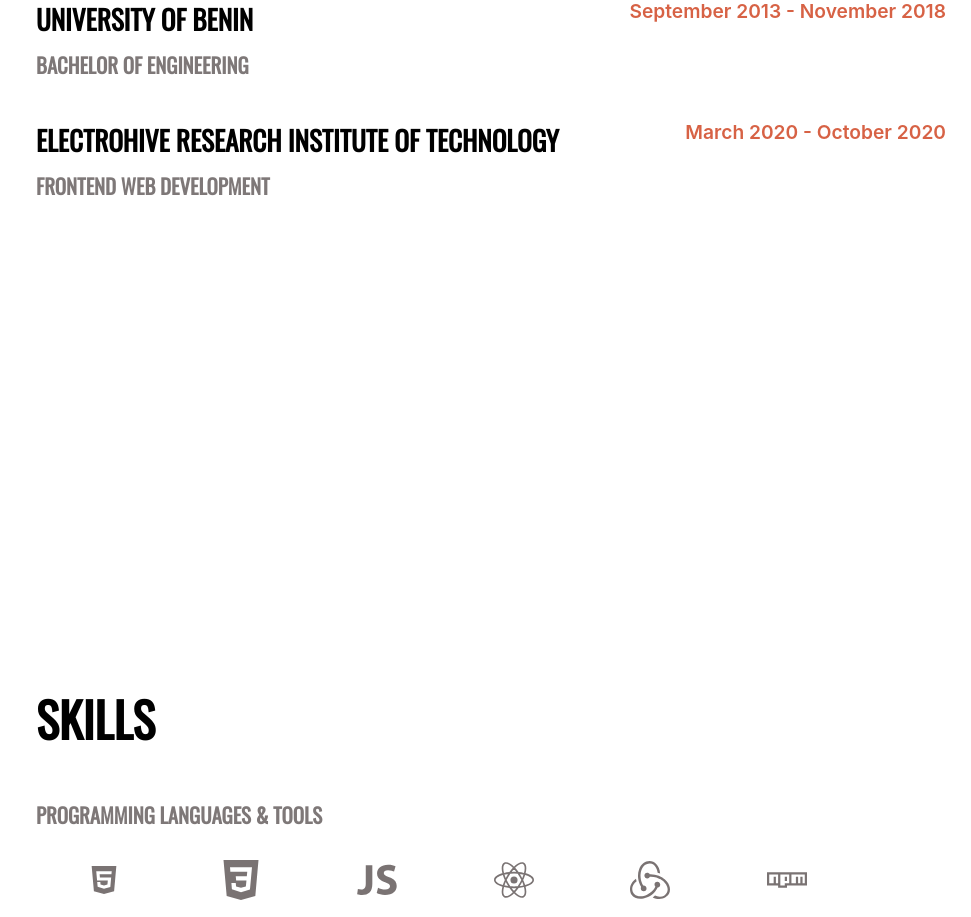
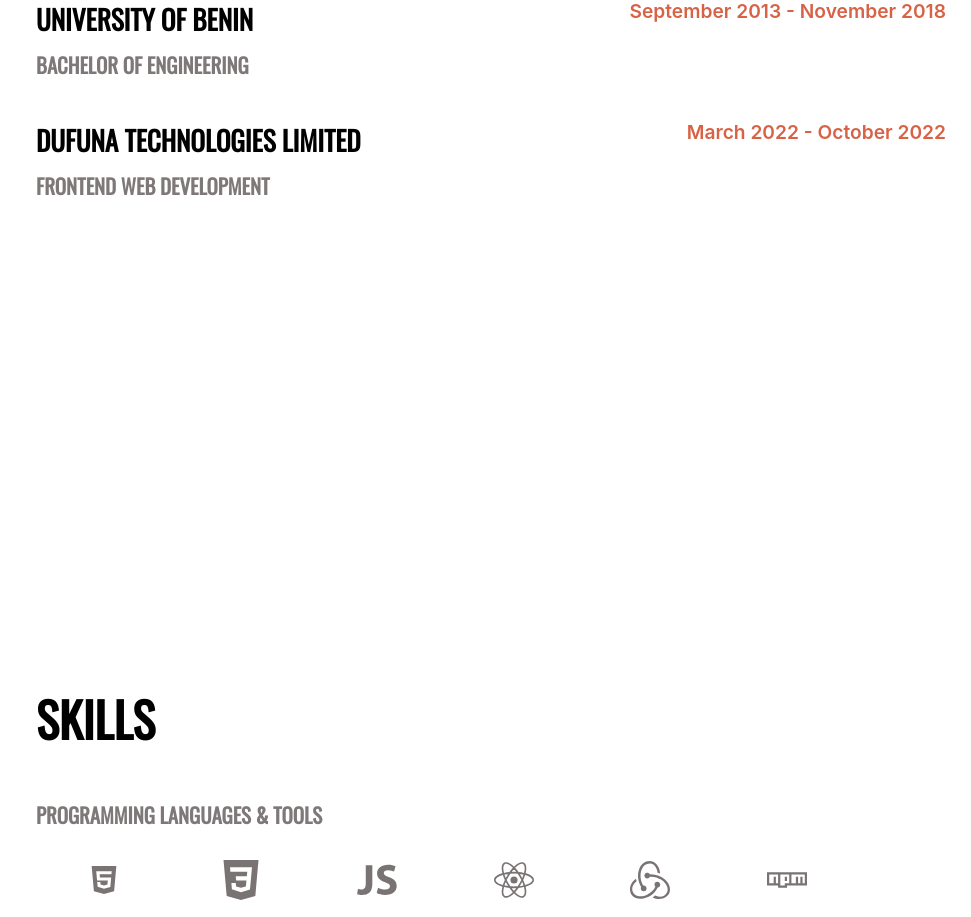
Before and after one commit to evansaizik/portfolio, a React (Create React App) app: page / in a window 1280 px wide. Shown: the part 900-1817 px from the top of the page, without its empty margins (309-1280 px from the left). Built offline with nearby package versions, Linux system fonts and the light colour scheme; a web font is replaced by a local one.

Commit message:
data correction

```diff
--- a/src/components/Education/Education.js
+++ b/src/components/Education/Education.js
@@ -16,10 +16,10 @@ const Education = React.forwardRef((props,ref)  => {
       </section>
       <section>
         <div>
-          <h4>ElectroHive research institute of technology</h4>
+          <h4>Dufuna Technologies Limited</h4>
           <h5>frontend web development</h5>
         </div>
-        <p>March 2020 - October 2020</p>
+        <p>March 2022 - October 2022</p>
       </section>
     </main>
   </section>
```
